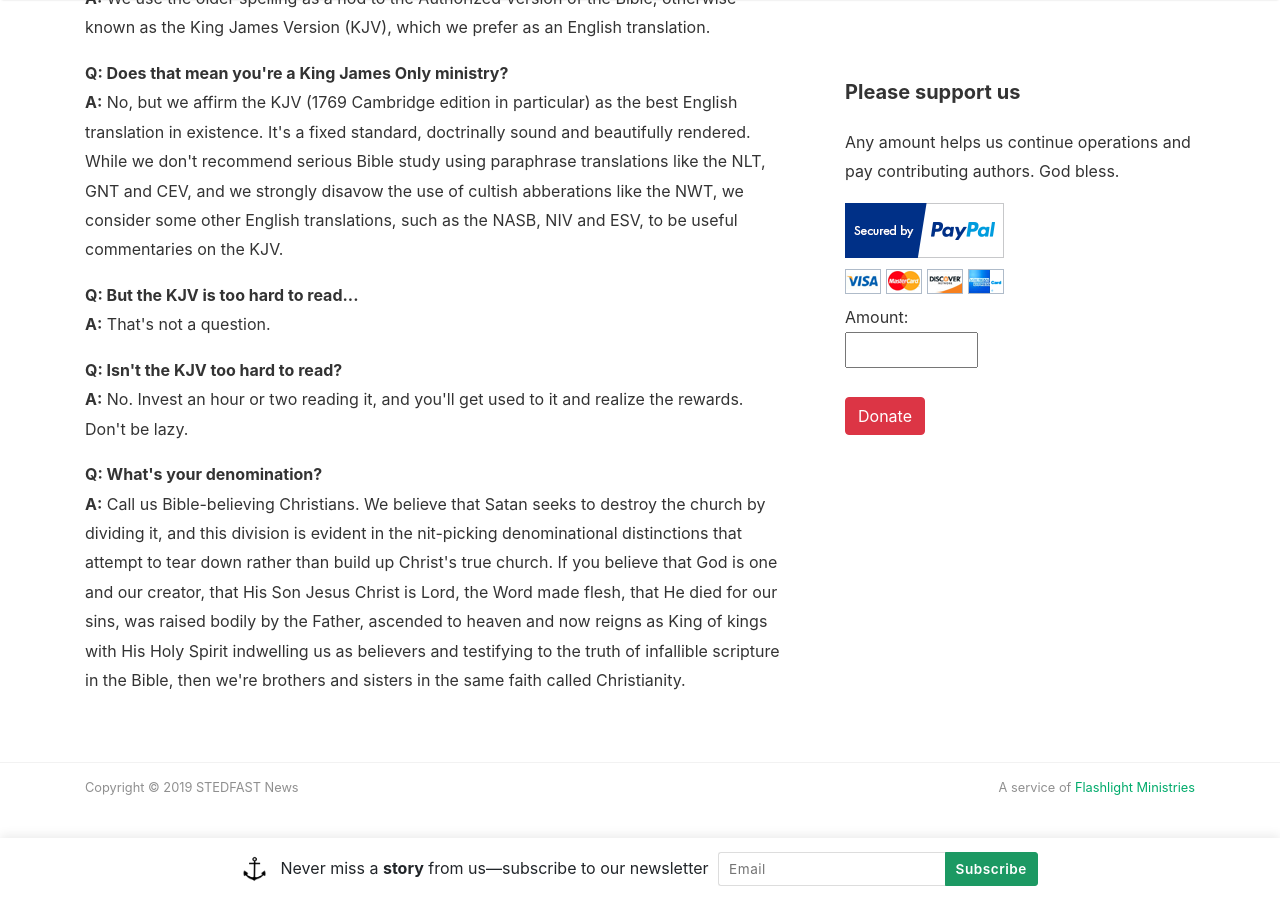
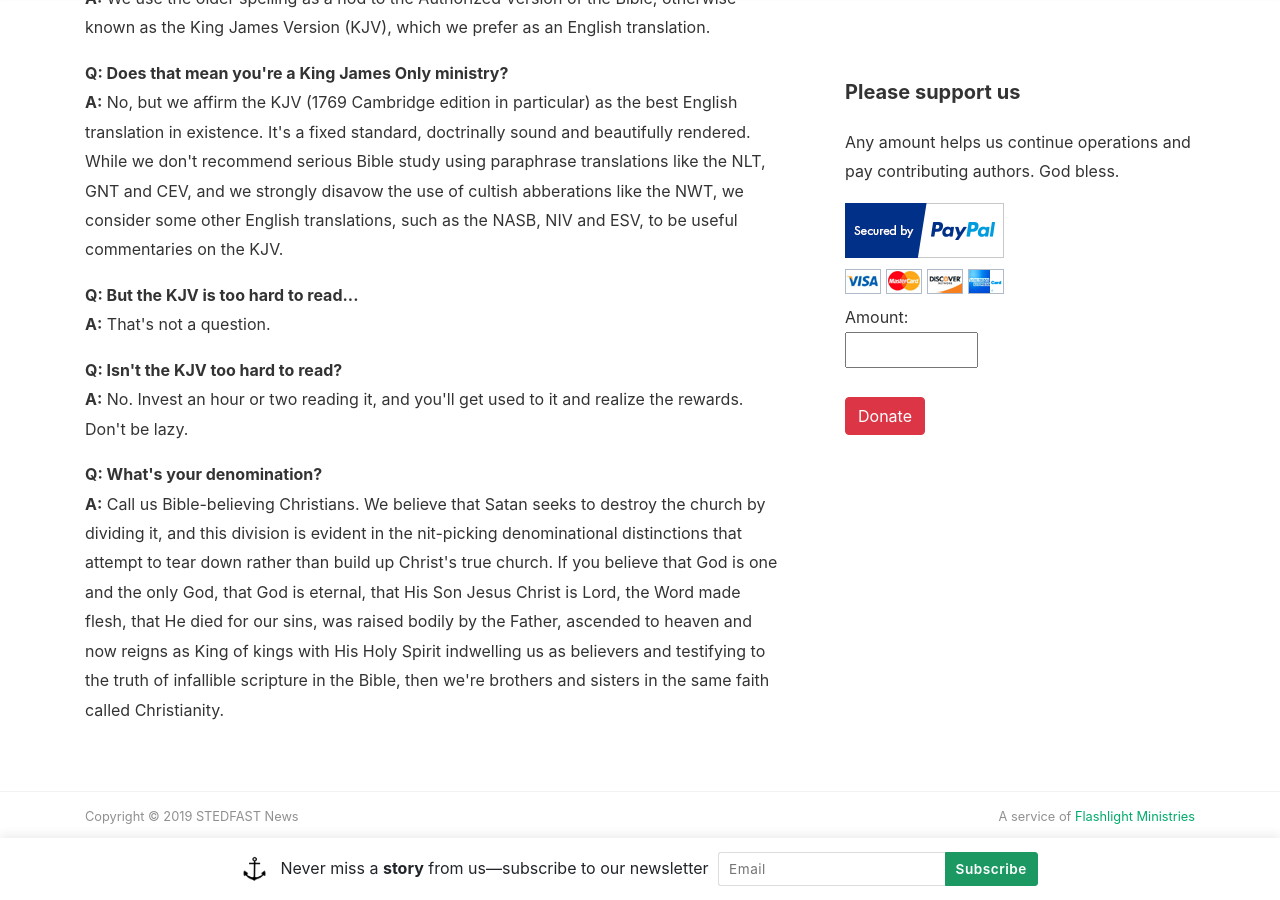
Before and after one commit to flashlightministries/stedfastnews, a Jekyll site: the page built from _pages/about.md, in a window 1280 px wide and 900 px high, scrolled down 1496 px. Built offline with Jekyll 4.4.1, drawn with Linux system fonts in a browser that asks for light colours; nearby versions of some CDN libraries.

Commit message:
Update about.md

```diff
--- a/_pages/about.md
+++ b/_pages/about.md
@@ -53,7 +53,7 @@ permalink: /about
   </p>
   <p>
     <b>Q: What's your denomination?</b><br>
-    <b>A:</b> Call us Bible-believing Christians. We believe that Satan seeks to destroy the church by dividing it, and this division is evident in the nit-picking denominational distinctions that attempt to tear down rather than build up Christ's true church. If you believe that God is one and our creator, that His Son Jesus Christ is Lord, the Word made flesh, that He died for our sins, was raised bodily by the Father, ascended to heaven and now reigns as King of kings with His Holy Spirit indwelling us as believers and testifying to the truth of infallible scripture in the Bible, then we're brothers and sisters in the same faith called Christianity.
+    <b>A:</b> Call us Bible-believing Christians. We believe that Satan seeks to destroy the church by dividing it, and this division is evident in the nit-picking denominational distinctions that attempt to tear down rather than build up Christ's true church. If you believe that God is one and the only God, that God is eternal, that His Son Jesus Christ is Lord, the Word made flesh, that He died for our sins, was raised bodily by the Father, ascended to heaven and now reigns as King of kings with His Holy Spirit indwelling us as believers and testifying to the truth of infallible scripture in the Bible, then we're brothers and sisters in the same faith called Christianity.
   </p>
 </div>
 
```
